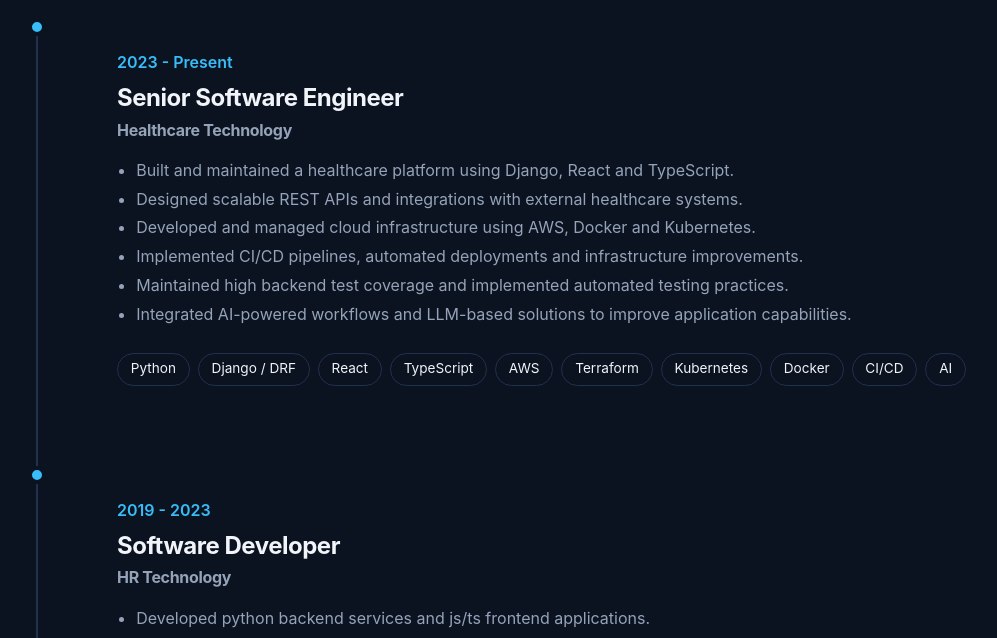
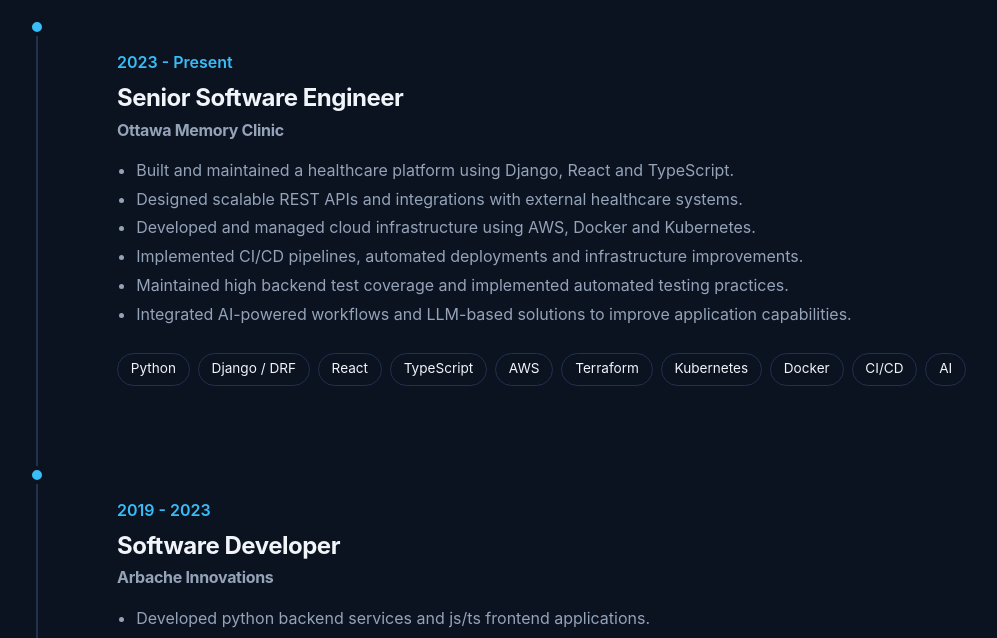
Before and after one commit to vinigonz1993/portfolio, a React (Vite) app: page / in a window 1280 px wide. Shown: the part 1680-2318 px from the top of the page, without its empty margins (77-1074 px from the left). Built offline with nearby package versions, Linux system fonts and the light colour scheme.

Commit message:
Updating company names

```diff
--- a/src/data/experience.ts
+++ b/src/data/experience.ts
@@ -2,7 +2,7 @@ export const experiences = [
   {
     period: "2023 - Present",
     role: "Senior Software Engineer",
-    sector: "Healthcare Technology",
+    sector: "Ottawa Memory Clinic",
     description: [
         "Built and maintained a healthcare platform using Django, React and TypeScript.",
         "Designed scalable REST APIs and integrations with external healthcare systems.",
@@ -27,7 +27,7 @@ export const experiences = [
   {
     period: "2019 - 2023",
     role: "Software Developer",
-    sector: "HR Technology",
+    sector: "Arbache Innovations",
     description: [
         "Developed python backend services and js/ts frontend applications.",
         "Designed and maintained APIs and database solutions.",
```
